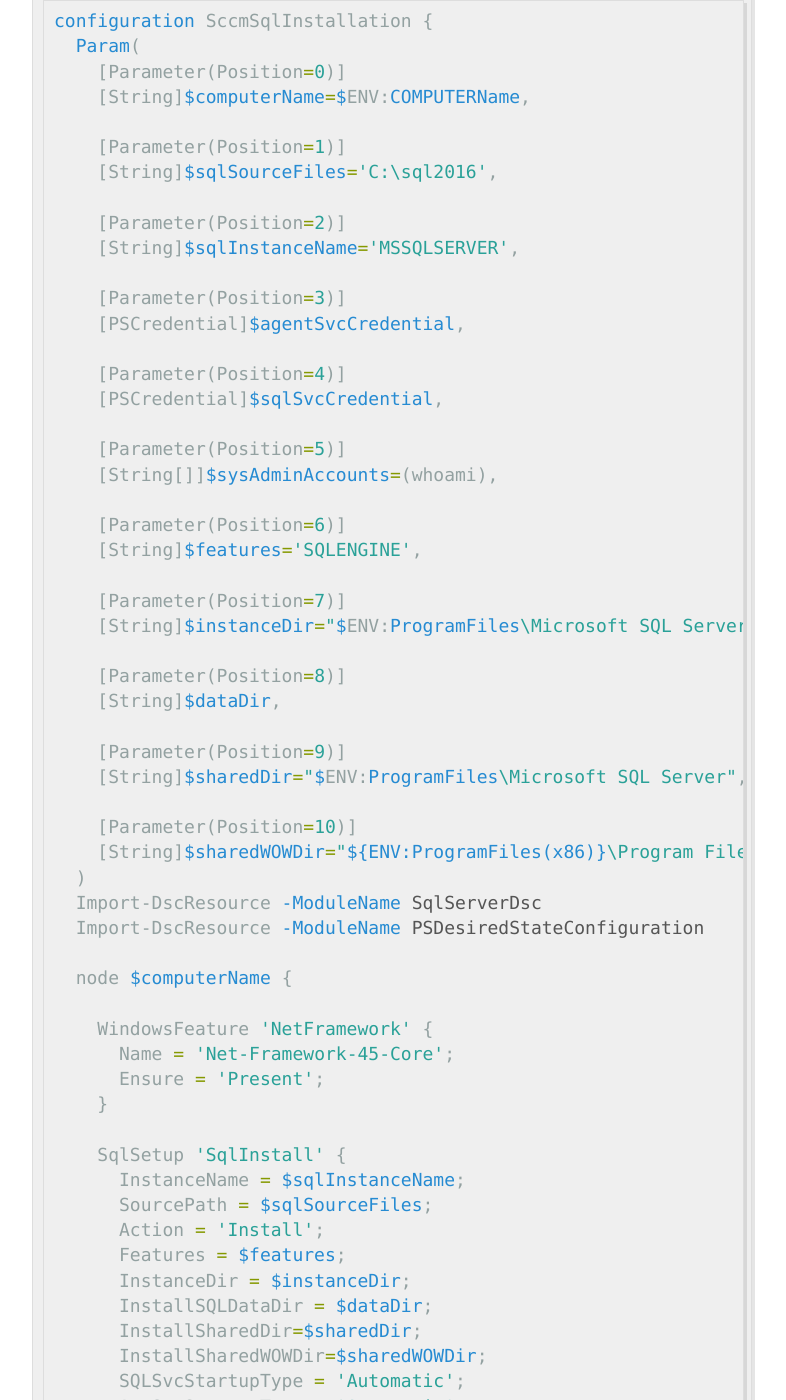
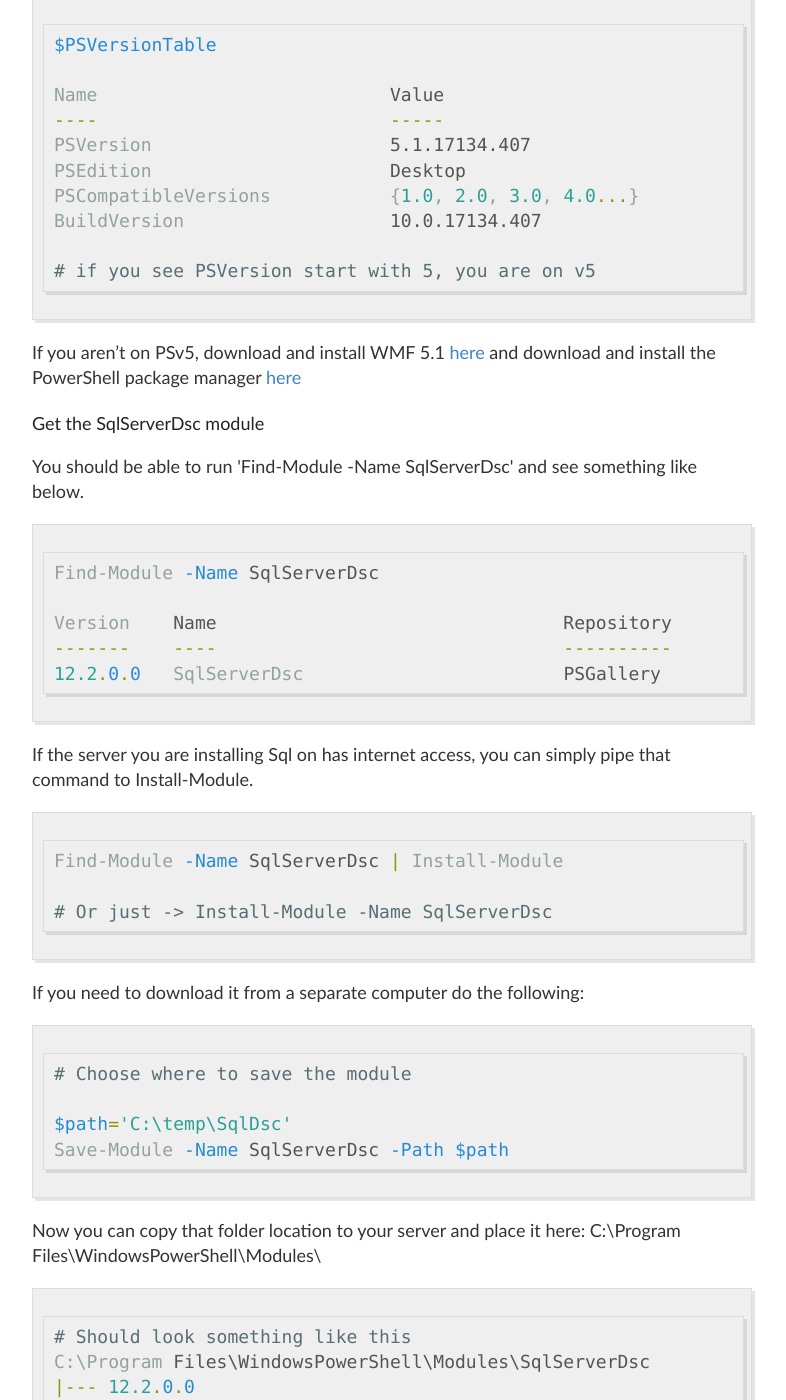
Before and after one commit to briansworth/dev, a Jekyll site: the page built from _posts/2019-1-19-PowerShell-Sccm-AD-PreRequisites-SQL.md, in a window 1280 px wide and 1400 px high, scrolled down 1057 px. Shown: the whole window, without its empty margins (248-1034 px from the left). Built offline with Jekyll 4.4.1, drawn with Linux system fonts in a browser that asks for light colours; some of the changed text lies outside the part shown.

Commit message:
Proof read

````diff
--- a/_posts/2019-1-19-PowerShell-Sccm-AD-PreRequisites-SQL.md
+++ b/_posts/2019-1-19-PowerShell-Sccm-AD-PreRequisites-SQL.md
@@ -48,7 +48,6 @@
     <li>PowerShell v5</li>
       <ul>
         <li>Default on Win10 and Server 2016</li>
-        <li></li>
       </ul>
     <li>SqlServerDsc PowerShell Dsc Module</li>
       <ul>
@@ -57,6 +56,94 @@
     <li>Sql Installation Media</li>
   </ol>
 </p>
+
+##### Check your PowerShell version:
+
+```powershell
+$PSVersionTable
+
+Name                           Value
+----                           -----
+PSVersion                      5.1.17134.407
+PSEdition                      Desktop
+PSCompatibleVersions           {1.0, 2.0, 3.0, 4.0...}
+BuildVersion                   10.0.17134.407
+
+# if you see PSVersion start with 5, you are on v5
+```
+
+If you aren't on PSv5, download and install WMF 5.1
+[here](https://www.microsoft.com/en-us/download/details.aspx?id=54616)
+and download and install the PowerShell package manager
+[here](https://www.microsoft.com/en-us/download/details.aspx?id=51451)
+
+
+##### Get the SqlServerDsc module
+
+<p>
+  You should be able to run 'Find-Module -Name SqlServerDsc' and
+  see something like below.
+</p>
+
+```powershell
+Find-Module -Name SqlServerDsc
+
+Version    Name                                Repository           Description
+-------    ----                                ----------           -----------
+12.2.0.0   SqlServerDsc                        PSGallery            Module with DSC Resources...
+```
+<p>
+  If the server you are installing Sql on has internet access,
+  you can simply pipe that command to Install-Module.
+</p>
+
+```powershell
+Find-Module -Name SqlServerDsc | Install-Module
+
+# Or just -> Install-Module -Name SqlServerDsc
+```
+
+<p>
+  If you need to download it from a separate computer do the following:
+</p>
+
+```powershell
+# Choose where to save the module
+
+$path='C:\temp\SqlDsc'
+Save-Module -Name SqlServerDsc -Path $path
+```
+
+<p>
+  Now you can copy that folder location to your server and place it here:
+  C:\Program Files\WindowsPowerShell\Modules\
+</p>
+
+```powershell
+# Should look something like this
+C:\Program Files\WindowsPowerShell\Modules\SqlServerDsc
+|--- 12.2.0.0
+  |-- DSCResources
+  ....
+```
+
+##### Test SqlServerDsc module installation
+
+```powershell
+Get-DscResource -Module SqlServerDsc
+
+ImplementedAs   Name                      ModuleName                     Version
+-------------   ----                      ----------                     -------
+PowerShell      SqlAG                     SqlServerDsc                   12.2.0.0
+PowerShell      SqlAGDatabase             SqlServerDsc                   12.2.0.0
+PowerShell      SqlAGListener             SqlServerDsc                   12.2.0.0
+PowerShell      SqlAGReplica              SqlServerDsc                   12.2.0.0
+PowerShell      SqlAlias                  SqlServerDsc                   12.2.0.0
+PowerShell      SqlAlwaysOnService        SqlServerDsc                   12.2.0.0
+PowerShell      SqlDatabase               SqlServerDsc                   12.2.0.0
+PowerShell      SqlDatabaseDefaultLoca... SqlServerDsc                   12.2.0.0
+...
+```
 
 ```powershell
 configuration SccmSqlInstallation {
````
Also changed, not shown: other parts of _posts/2019-1-19-PowerShell-Sccm-AD-PreRequisites-SQL.md (+1 -1 lines).
